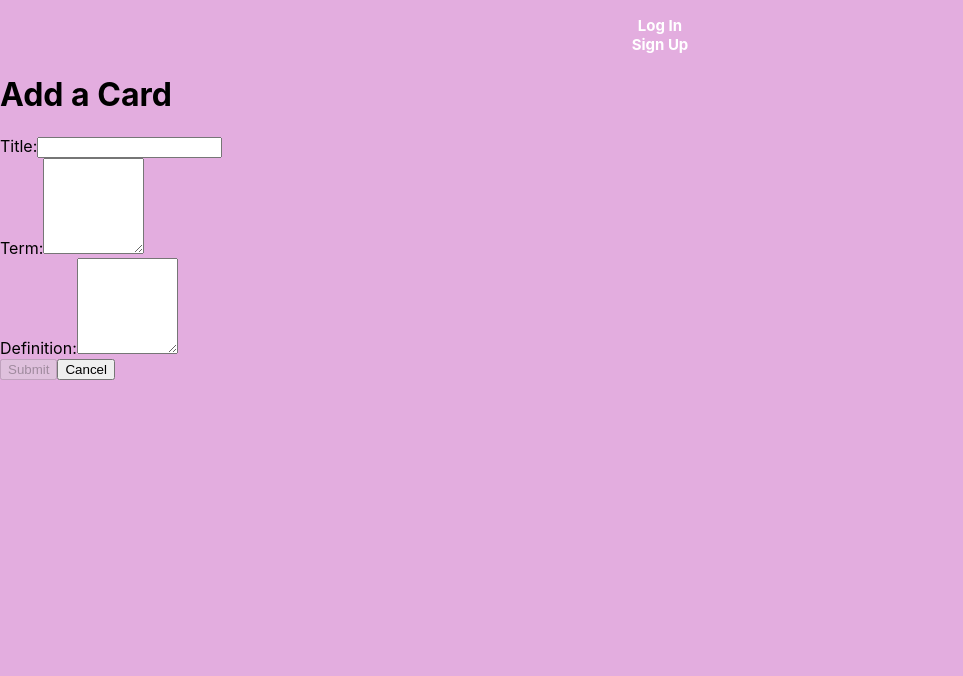
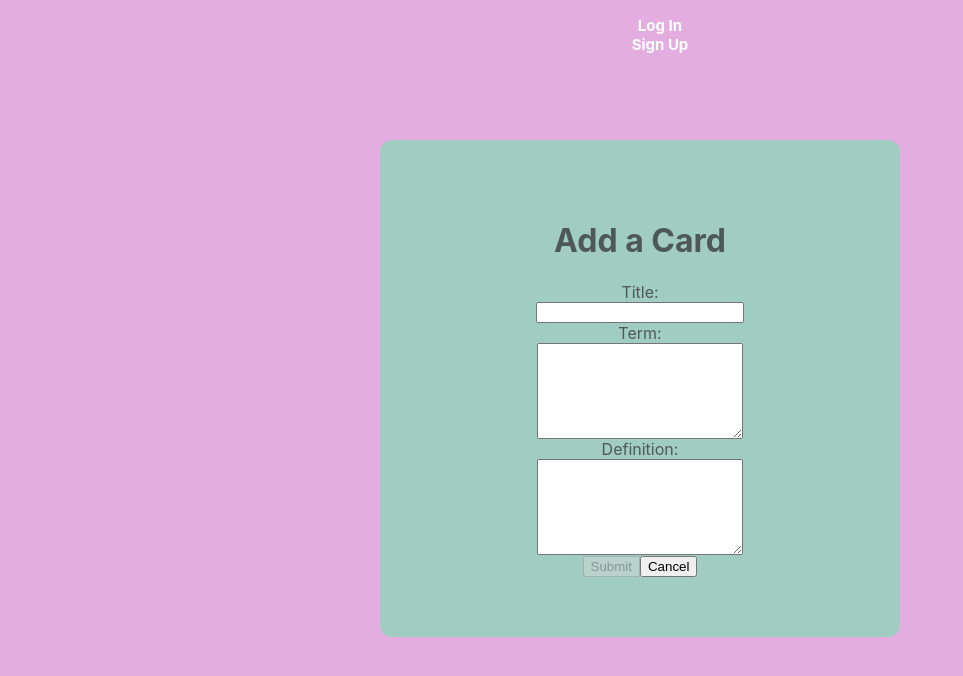
Before and after one commit to haaayd/prepfortherep-front-end-1, a React (Create React App) app: page /add in a window 1280 px wide. Shown: the top 676 px of the page, without its empty margins (0-963 px from the left). Built offline with nearby package versions, Linux system fonts and the light colour scheme; no server answers.

Commit message:
add card color

```diff
--- a/src/pages/AddSubjectCard/AddSubjectCard.jsx
+++ b/src/pages/AddSubjectCard/AddSubjectCard.jsx
@@ -1,5 +1,6 @@
 import { useState } from 'react'
 import {Link, useNavigate} from "react-router-dom"
+import styles from './AddSubjectCard.module.css'
 
 
 
@@ -36,17 +37,16 @@ function AddSubjectCard(props) {
   }
 
   return (
-    <>
+    <div className={styles.addF}>
       <h1>Add a Card</h1>
       <form autoComplete='off' onSubmit={handleSubmit}>
         <div className='card-title'>
           <label>
             Title:
           </label>
-
           <input
             type="text"
-            className='card-title'
+            className={styles.input}
             name="title"
             value={formData.title}
             onChange={handleChange}
@@ -59,6 +59,7 @@ function AddSubjectCard(props) {
           </label>
             <textarea
               name="term"
+              className={styles.input}
               onChange={handleChange}
               value={formData.term}
               id="term-card"
@@ -75,6 +76,7 @@ function AddSubjectCard(props) {
           </label>
           <textarea
               name="definition"
+              className={styles.input}
               value={formData.definition}
               onChange={handleChange}
               id="term-card"
@@ -111,7 +113,7 @@ function AddSubjectCard(props) {
         </div>
 
       </form>
-    </>
+    </div>
   )
 }
 
--- a/src/pages/AddSubjectCard/AddSubjectCard.module.css
+++ b/src/pages/AddSubjectCard/AddSubjectCard.module.css
@@ -0,0 +1,19 @@
+.addF {
+  background-color: rgba(125, 221, 178, 0.65);
+  width: 400px;
+  padding: 60px;
+  border-radius: 12px;
+  display: block;
+  margin-left: auto;
+  margin-right: auto;
+  position: relative;
+  top: 70px;
+  text-align: center;
+  color: #4e5857;
+}
+.input {
+  width: 200px;
+  display: block;
+  margin-left: auto;
+  margin-right: auto;
+}
```
